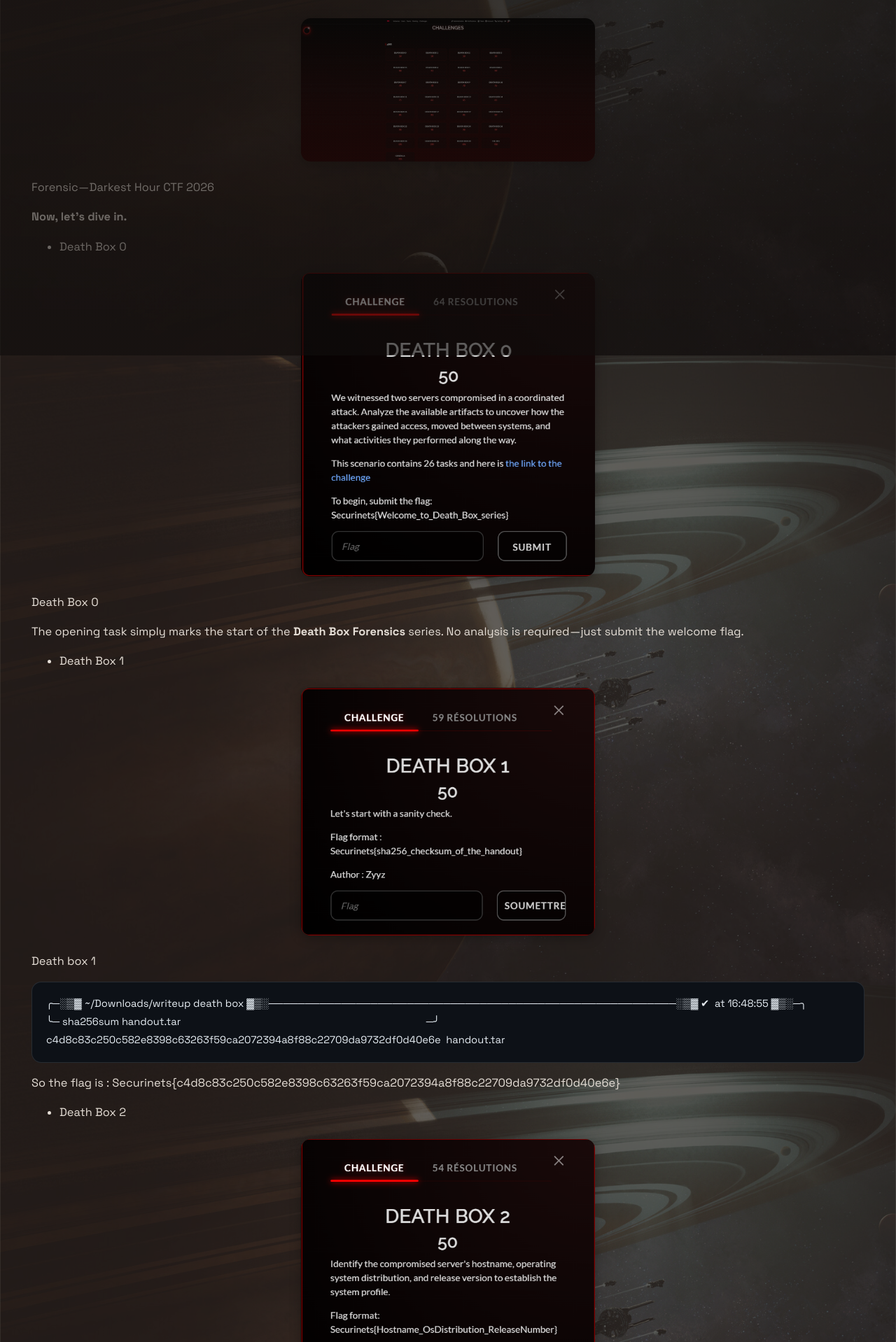
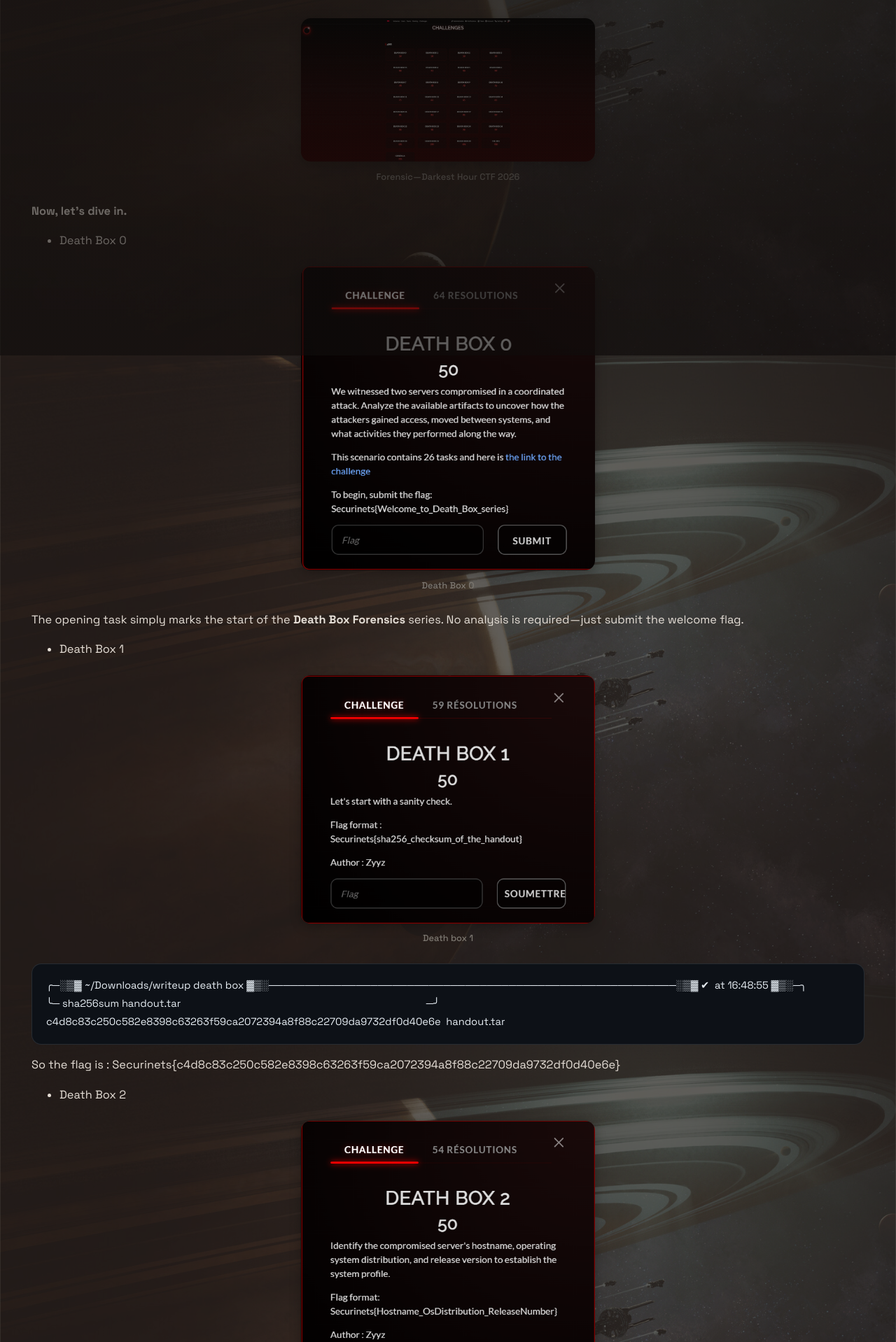
Before and after one commit to 0xZyyz/0xZyyz.github.io, a Jekyll site: the page built from _posts/2026-02-19-death-box-series-darkest-hour-ctf-2026.md, in a window 1280 px wide. Shown: the part 392-2310 px from the top of the page at 70% size. Built offline with Jekyll 4.4.1, drawn with Linux system fonts in a browser that asks for light colours.

Commit message:
Fix caption selector so captions sit centered under images

```diff
--- a/index.html
+++ b/index.html
@@ -6,6 +6,7 @@ layout: default
   <section id="about" class="hero">
     <div class="hero__head">
       <h1 class="hero__name">Mohamed Aziz Rahmouni</h1>
+      <p class="hero__cmd" id="hero-cmd" aria-hidden="true"></p>
     </div>
     <h2 class="section__title">whoami</h2>
     <div class="neofetch" aria-label="System profile">
--- a/style.css
+++ b/style.css
@@ -1020,9 +1020,13 @@ body { padding-top: 42px; }
   box-shadow: var(--shadow);
 }
 
-.note__content img + p {
-  max-width: 460px;
-  margin: -1rem auto 1.75rem;
+.note__content p:has(> img:only-child) {
+  text-align: center;
+}
+
+.note__content p:has(> img) + p {
+  max-width: 420px;
+  margin: -0.7rem auto 1.75rem;
   text-align: center;
   font: 500 0.8rem var(--mono);
   color: var(--muted);
```
